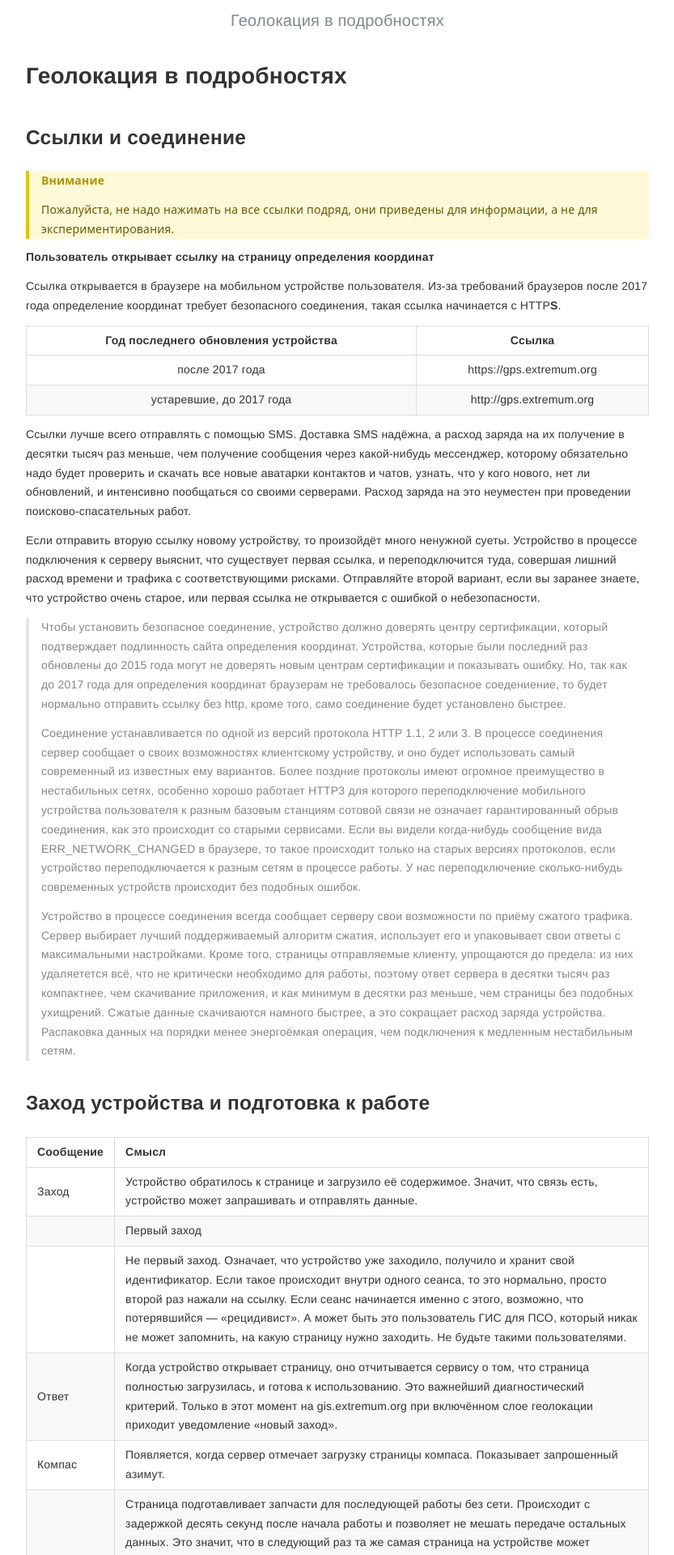
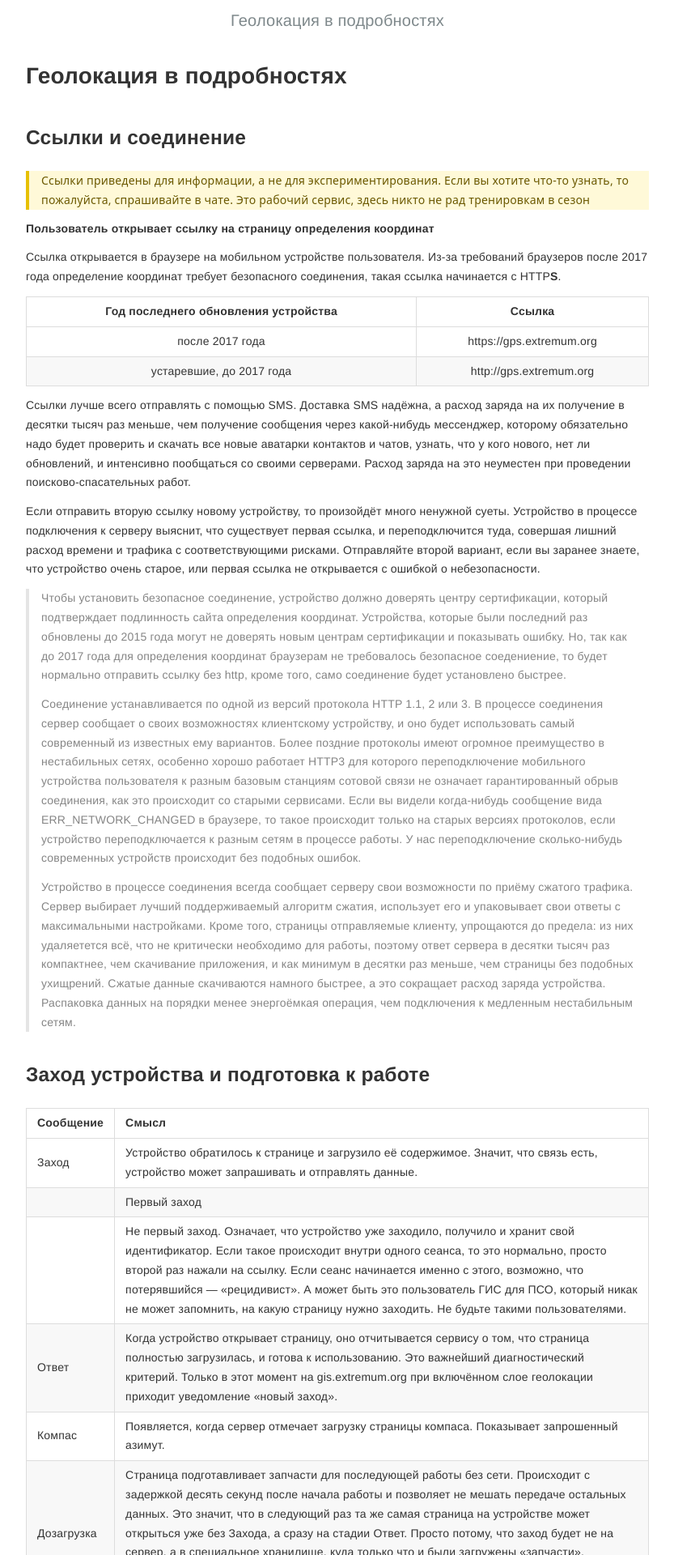
Before and after one commit to extremum-search-and-rescue/help.gis, a Jekyll site: the page built from _posts/2023-08-26-gps-monitoring.md, in a window 1280 px wide. Shown: the top 1920 px of the page at 81% size, without its empty margins (223-1056 px from the left). Built offline with Jekyll 4.4.1, drawn with Linux system fonts in a browser that asks for light colours; some of the changed text lies outside the part shown.

Commit message:
warning message re-write

```diff
--- a/_posts/2023-08-26-gps-monitoring.md
+++ b/_posts/2023-08-26-gps-monitoring.md
@@ -6,8 +6,7 @@ layout: post
 
 ## Ссылки и соединение
 
-> ##### Внимание
-> Пожалуйста, не надо нажимать на все ссылки подряд, они приведены для информации, а не для экспериментирования.
+> Cсылки приведены для информации, а не для экспериментирования. Если вы хотите что-то узнать, то пожалуйста, спрашивайте в чате. Это рабочий сервис, здесь никто не рад тренировкам в сезон
 {: .block-warning }
 
 **Пользователь открывает ссылку на страницу определения координат**
```
Also changed, not shown: other parts of _posts/2023-08-26-gps-monitoring.md (+1 -1 lines).
